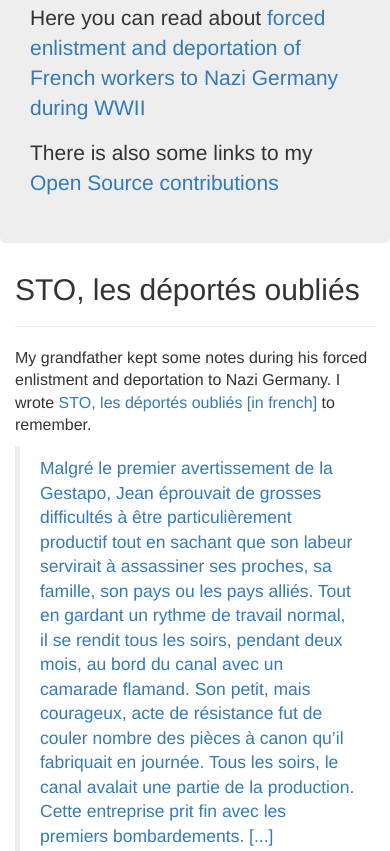
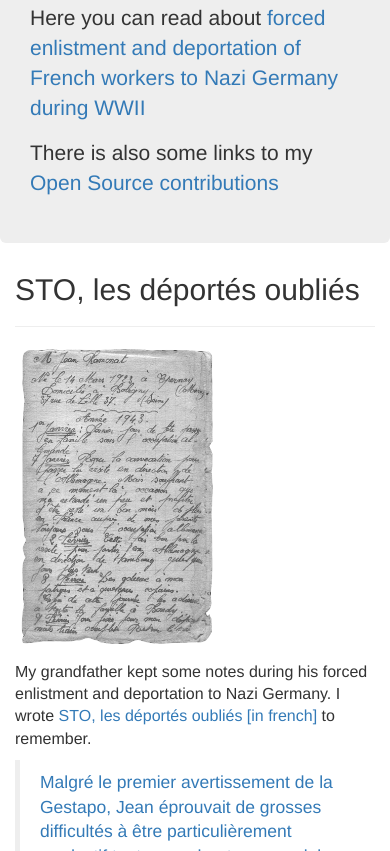
Before and after one commit to enzbang/www.ramonat.fr, a plain HTML site: page index.html in a window 390 px wide. Shown: the part 521-1372 px from the top of the page. Drawn offline with nearby package versions, Linux system fonts and the light colour scheme.

Commit message:
Make scan always visible

```diff
--- a/index.html
+++ b/index.html
@@ -32,7 +32,7 @@
             <h2>STO, les déportés oubliés</h2>
             <hr/>
             <div class="lead row">
-                <div class="col-md-4 hidden-xs">
+                <div class="col-md-4">
                     <p>
                         <img src="images/jean-depart.png" width="200px" />
                     </p>
```
